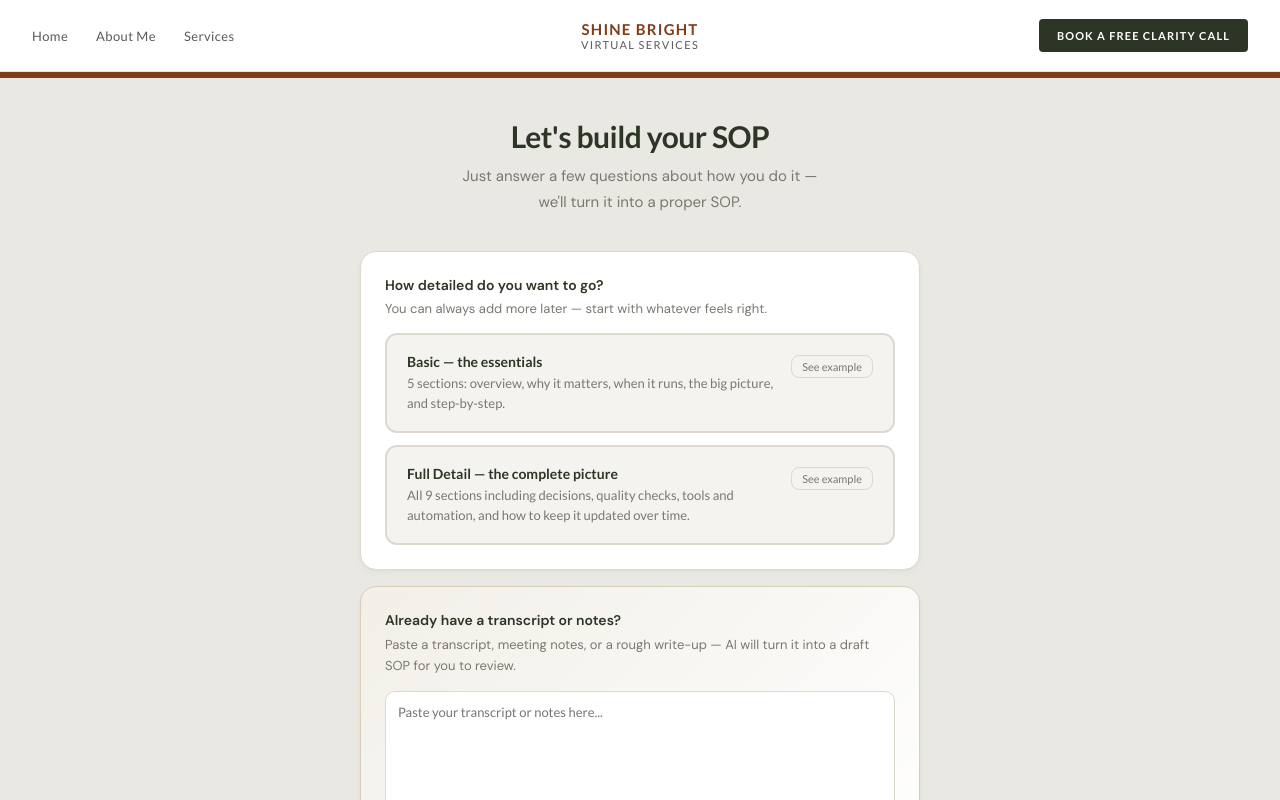
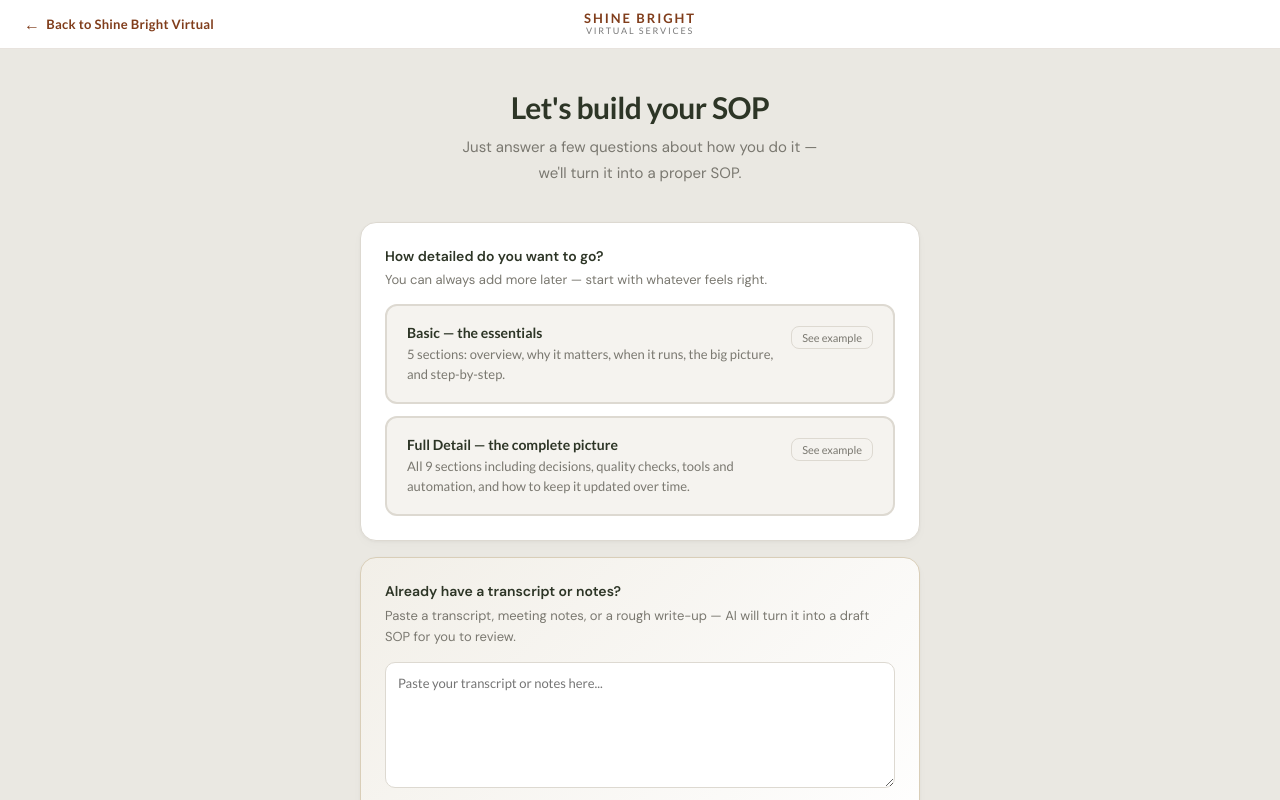
Before and after one commit to shinebrightvirtual/SOP-Generator, a React (Vite) app: page / in a window 1280 px wide. Shown: the top 800 px of the page. Built offline with nearby package versions, Linux system fonts and the light colour scheme.

Commit message:
Simplify SiteNav: logo centered, back link only
Removes the recreated Squarespace nav. Now just a clean white bar with
the brand name centered and a '← Back to Shine Bright Virtual' link.

https://claude.ai/code/session_01U3Um8QNLA3se9CuyLywfMg

```diff
--- a/src/components/SiteNav.jsx
+++ b/src/components/SiteNav.jsx
@@ -1,74 +1,54 @@
 export default function SiteNav() {
   return (
-    <>
-      {/* Main nav bar */}
     <div style={{
       background: "#fff",
       borderBottom: "1px solid #e8e3de",
-        padding: "0 32px",
+      padding: "16px 24px",
       display: "flex",
       alignItems: "center",
       justifyContent: "space-between",
-        height: "72px",
       fontFamily: "'Lato', sans-serif",
     }}>
-        {/* Left: back link */}
-        <div style={{ display: "flex", gap: "28px", alignItems: "center" }}>
+      {/* Back link */}
       <a
         href="https://www.shinebrightvirtual.com"
-            style={{ fontSize: "13px", color: "#5a5a5a", textDecoration: "none", letterSpacing: "0.03em" }}
+        style={{
+          display: "flex",
+          alignItems: "center",
+          gap: "6px",
+          fontSize: "13px",
+          color: "#803d1b",
+          textDecoration: "none",
+          fontWeight: 600,
+          letterSpacing: "0.02em",
+        }}
       >
-            Home
+        <span style={{ fontSize: "16px", lineHeight: 1 }}>←</span>
+        Back to Shine Bright Virtual
       </a>
-          <a
-            href="https://www.shinebrightvirtual.com/about"
-            style={{ fontSize: "13px", color: "#5a5a5a", textDecoration: "none", letterSpacing: "0.03em" }}
-          >
-            About Me
-          </a>
-          <a
-            href="https://www.shinebrightvirtual.com/services"
-            style={{ fontSize: "13px", color: "#5a5a5a", textDecoration: "none", letterSpacing: "0.03em" }}
-          >
-            Services
-          </a>
-        </div>
 
-        {/* Center: brand name */}
+      {/* Logo — centered */}
       <a
         href="https://www.shinebrightvirtual.com"
-          style={{ textDecoration: "none", textAlign: "center", position: "absolute", left: "50%", transform: "translateX(-50%)" }}
+        style={{
+          position: "absolute",
+          left: "50%",
+          transform: "translateX(-50%)",
+          textDecoration: "none",
+          textAlign: "center",
+          lineHeight: 1.15,
+        }}
       >
-          <div style={{ fontSize: "15px", fontWeight: 700, color: "#803d1b", letterSpacing: "0.08em", lineHeight: 1.2, textTransform: "uppercase" }}>
+        <div style={{ fontSize: "13px", fontWeight: 700, color: "#803d1b", letterSpacing: "0.15em", textTransform: "uppercase" }}>
           Shine Bright
         </div>
-          <div style={{ fontSize: "11px", fontWeight: 400, color: "#5a5a5a", letterSpacing: "0.12em", textTransform: "uppercase" }}>
+        <div style={{ fontSize: "9px", fontWeight: 400, color: "#7a7a7a", letterSpacing: "0.2em", textTransform: "uppercase" }}>
           Virtual Services
         </div>
       </a>
 
-        {/* Right: CTA button */}
-        <a
-          href="https://www.shinebrightvirtual.com/contact"
-          style={{
-            padding: "10px 18px",
-            background: "#2D3526",
-            color: "#fff",
-            fontSize: "11px",
-            fontWeight: 700,
-            letterSpacing: "0.1em",
-            textTransform: "uppercase",
-            textDecoration: "none",
-            borderRadius: "4px",
-            whiteSpace: "nowrap",
-          }}
-        >
-          Book a Free Clarity Call
-        </a>
+      {/* Spacer to keep logo centered */}
+      <div style={{ width: "180px" }} />
     </div>
-
-      {/* Rust accent stripe — matches Squarespace */}
-      <div style={{ height: "6px", background: "#803d1b" }} />
-    </>
   );
 }
```
Lines whose indentation alone changed are shown as unchanged.
